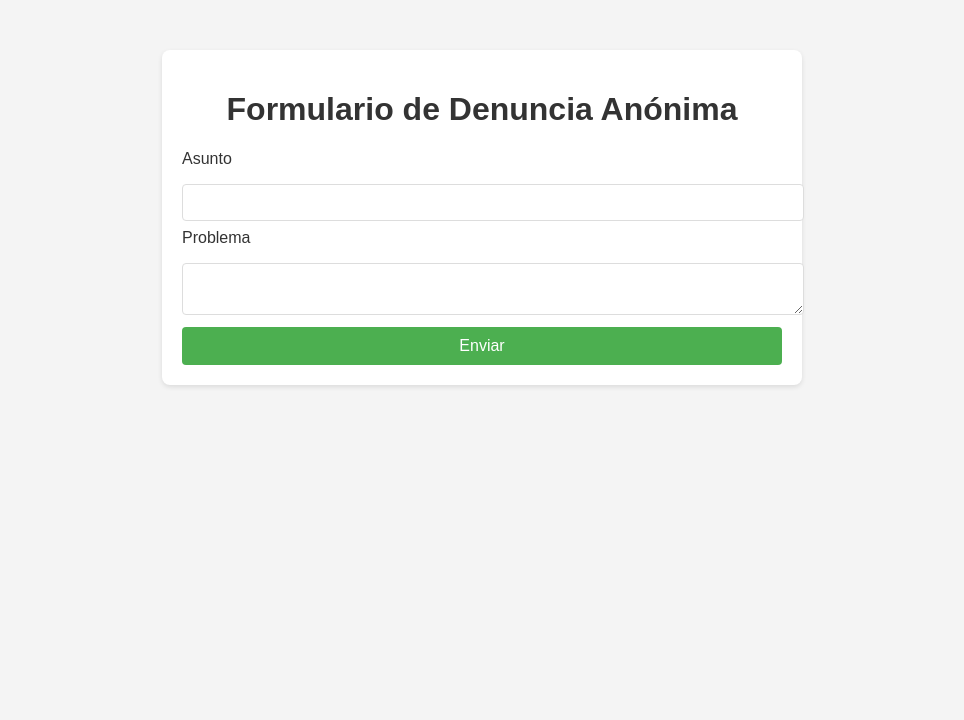
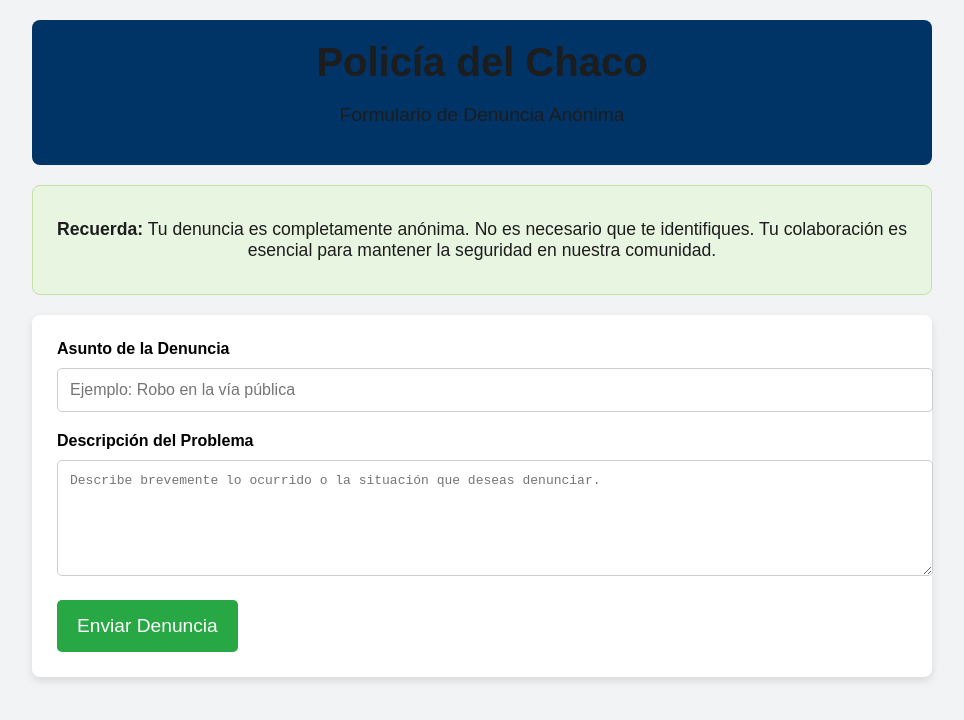
Before and after one commit to ulicseg/my-denuncia-app, a website: page public/index.html in a window 1280 px wide. Shown: the whole page, without its empty margins (158-1122 px from the left). Drawn offline with Linux system fonts and the light colour scheme.

Commit message:
Update index.html

```diff
--- a/public/index.html
+++ b/public/index.html
@@ -3,71 +3,135 @@
 <head>
   <meta charset="UTF-8">
   <meta name="viewport" content="width=device-width, initial-scale=1.0">
-  <title>Formulario Anónimo</title>
+  <title>Denuncias Anónimas - Policía del Chaco</title>
   <style>
+    /* CSS Global */
     body {
-      font-family: Arial, sans-serif;
-      background-color: #f4f4f4;
+      font-family: 'Arial', sans-serif;
+      background-color: #f1f3f4;
       margin: 0;
       padding: 0;
+      box-sizing: border-box;
+    }
+    h1, p {
+      text-align: center;
+      color: #1d1d1d;
     }
 
+    /* Contenedor principal */
     .container {
-      max-width: 600px;
-      margin: 50px auto;
+      width: 100%;
+      max-width: 900px;
+      margin: 0 auto;
       padding: 20px;
-      background-color: white;
-      border-radius: 8px;
-      box-shadow: 0 2px 5px rgba(0, 0, 0, 0.1);
     }
 
-    h1 {
+    /* Encabezado */
+    header {
+      background-color: #003366;
+      color: #ffffff;
+      padding: 20px;
       text-align: center;
-      color: #333;
+      border-radius: 8px;
+    }
+
+    header h1 {
+      margin: 0;
+      font-size: 2.5em;
+    }
+
+    header p {
+      font-size: 1.2em;
+    }
+
+    /* Mensaje de tranquilidad */
+    .message {
+      background-color: #e7f5e1;
+      color: #4caf50;
+      border: 1px solid #c5e1a5;
+      border-radius: 8px;
+      padding: 15px;
+      margin: 20px 0;
+      font-size: 1.1em;
+    }
+
+    /* Formulario */
+    form {
+      background-color: #ffffff;
+      padding: 25px;
+      border-radius: 8px;
+      box-shadow: 0 4px 8px rgba(0, 0, 0, 0.1);
     }
 
     label {
-      font-size: 16px;
-      margin-bottom: 8px;
       display: block;
-      color: #333;
+      margin-bottom: 10px;
+      font-weight: bold;
     }
 
-    input[type="text"], textarea {
+    input, textarea {
       width: 100%;
-      padding: 10px;
-      margin: 8px 0;
-      border: 1px solid #ddd;
-      border-radius: 4px;
+      padding: 12px;
+      margin-bottom: 20px;
+      border-radius: 5px;
+      border: 1px solid #ccc;
+      font-size: 1em;
     }
 
     button {
-      background-color: #4CAF50;
+      background-color: #28a745;
       color: white;
-      padding: 10px 20px;
       border: none;
-      border-radius: 4px;
+      padding: 15px 20px;
+      border-radius: 5px;
+      font-size: 1.2em;
       cursor: pointer;
-      width: 100%;
-      font-size: 16px;
+      transition: background-color 0.3s ease;
     }
 
     button:hover {
-      background-color: #45a049;
+      background-color: #218838;
+    }
+
+    /* Responsive */
+    @media (max-width: 768px) {
+      .container {
+        padding: 10px;
+      }
+
+      header h1 {
+        font-size: 2em;
+      }
+
+      header p {
+        font-size: 1em;
+      }
+
+      button {
+        width: 100%;
+      }
     }
   </style>
 </head>
 <body>
   <div class="container">
-    <h1>Formulario de Denuncia Anónima</h1>
-    <form action="/submit" method="POST">
-      <label for="asunto">Asunto</label>
-      <input type="text" id="asunto" name="asunto" required>
+    <header>
+      <h1>Policía del Chaco</h1>
+      <p>Formulario de Denuncia Anónima</p>
+    </header>
 
-      <label for="problema">Problema</label>
-      <textarea id="problema" name="problema" required></textarea>
+    <div class="message">
+      <p><strong>Recuerda:</strong> Tu denuncia es completamente anónima. No es necesario que te identifiques. Tu colaboración es esencial para mantener la seguridad en nuestra comunidad.</p>
+    </div>
 
-      <button type="submit">Enviar</button>
+    <form action="https://formspree.io/f/mjvjrpoj" method="POST">
+      <label for="asunto">Asunto de la Denuncia</label>
+      <input type="text" id="asunto" name="asunto" placeholder="Ejemplo: Robo en la vía pública" required>
+
+      <label for="problema">Descripción del Problema</label>
+      <textarea id="problema" name="problema" rows="6" placeholder="Describe brevemente lo ocurrido o la situación que deseas denunciar." required></textarea>
+
+      <button type="submit">Enviar Denuncia</button>
     </form>
   </div>
 </body>
```
